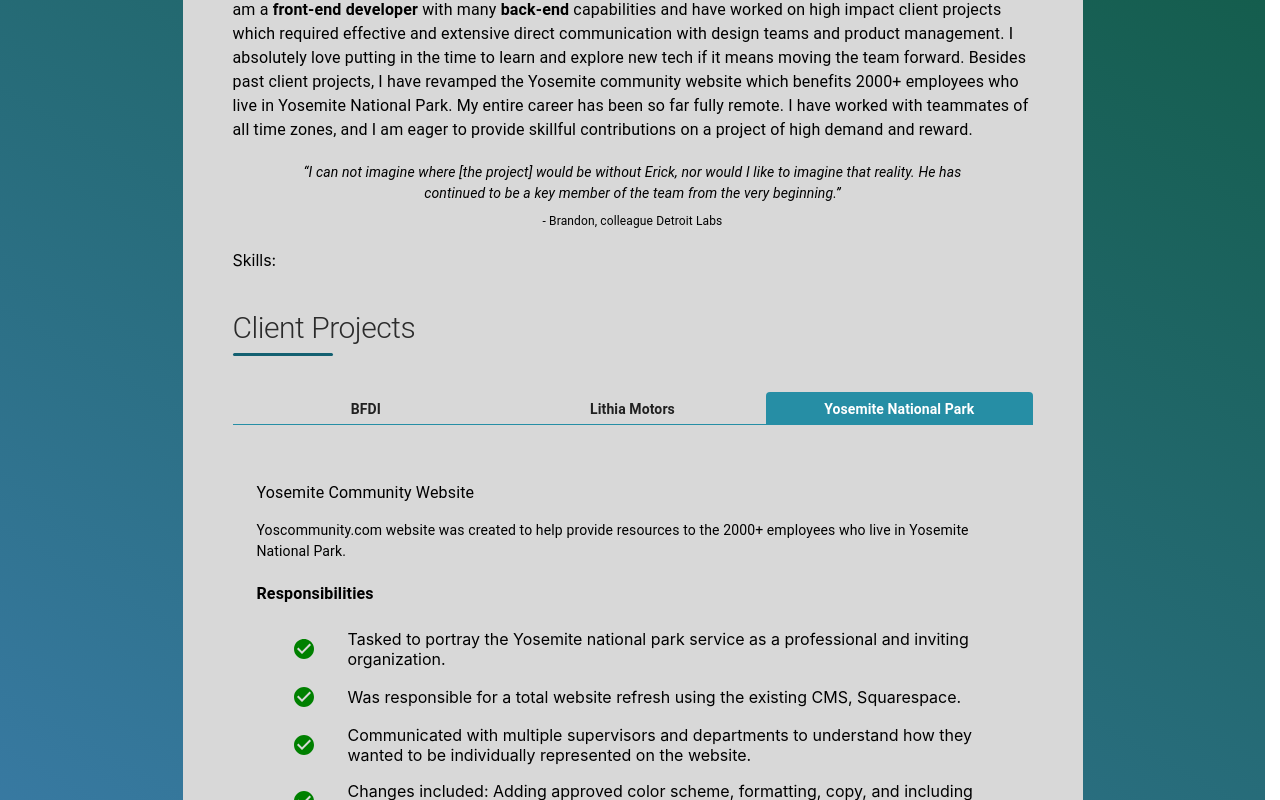
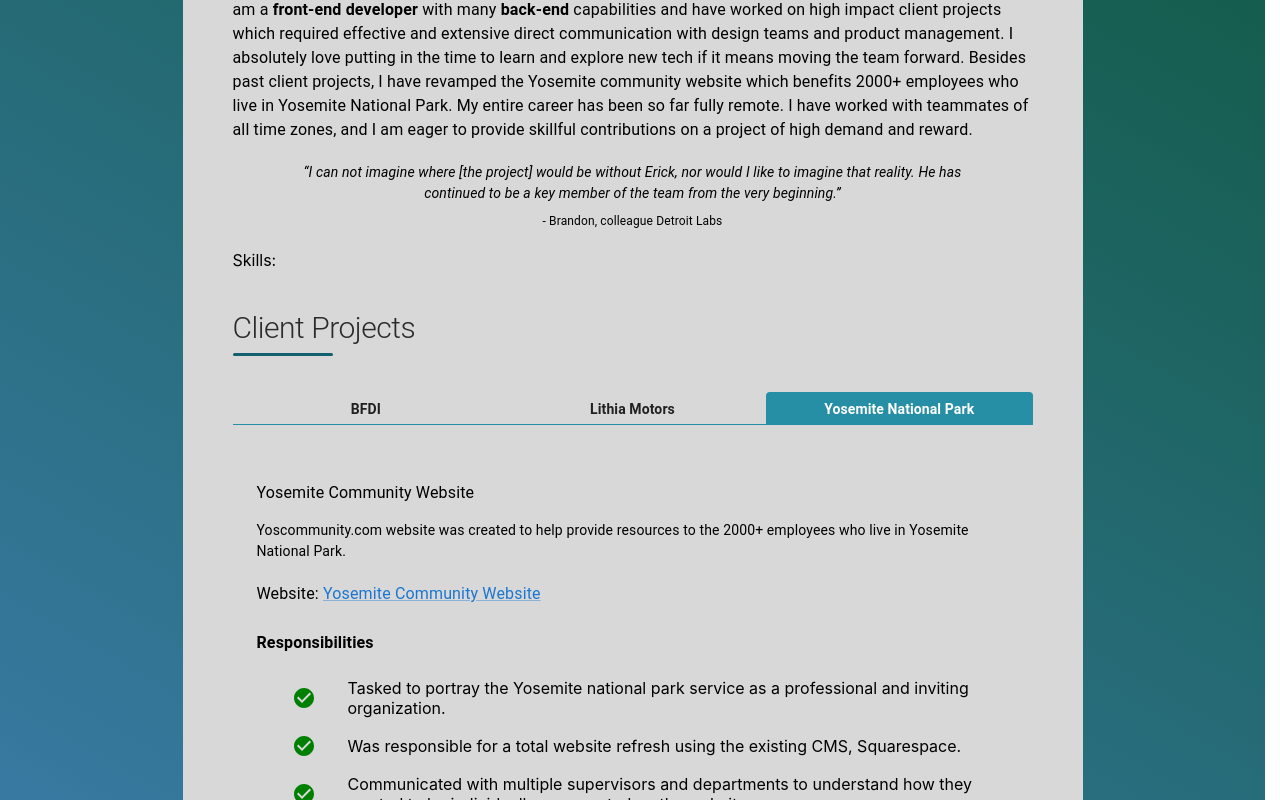
Before and after one commit to Erick-Bravo/Erick-Bravo.github.io, a React (Create React App) app: page / in a window 1280 px wide. Both pictures are taken after a click on the tab "Yosemite National Park". Shown: the part 627-1427 px from the top of the page. Built offline with nearby package versions, Linux system fonts and the light colour scheme.

Commit message:
website section for dynamic tabs

```diff
--- a/src/components/ContentComponents/Projects/ClientProjects/ClientProjects.tsx
+++ b/src/components/ContentComponents/Projects/ClientProjects/ClientProjects.tsx
@@ -38,7 +38,7 @@
   },
   {
     label: "Lithia Motors",
-    title: "Driveway.com",
+    title: "Driveway",
     description:
     "Driveway.com, a direct competitor to Carvana, is the only online car retailer that puts you in complete control of every aspect of car ownership. As part of one of the largest automotive retailers, you get to shop directly from Lithia's nationwide inventory. I worked on the team responsible for the entire vehicle purchase cart-flow.",
     responsibilities: ListLithia,
@@ -56,7 +56,7 @@
     responsibilities: ListYosemite,
     content: "content",
     website: {
-      label: "Yosemite Comunity Website",
+      label: "Yosemite Community Website",
       link: "https://www.yoscommunity.com",
     },
   },
--- a/src/components/DynamicTabs/DynamicTabs.tsx
+++ b/src/components/DynamicTabs/DynamicTabs.tsx
@@ -5,7 +5,7 @@
 import { TabHRStyled, TabsStyled } from "./DynamicTabs.styled";
 import { SyntheticEvent, useState } from "react";
 import styled from "@emotion/styled";
-import { List, ListItem, ListItemIcon } from "@mui/material";
+import { Link, List, ListItem, ListItemIcon } from "@mui/material";
 import CheckCircleIcon from "@mui/icons-material/CheckCircle";
 
 interface TabPanelProps {
@@ -86,6 +86,16 @@
             <Typography sx={{ fontSize: "14px", marginBottom: "20px" }}>
               {data.description}
             </Typography>
+
+            <Typography sx={{ marginBottom: "25px" }}>
+              Website:{" "}
+              {data.website.link ? (
+                <Link href={data.website.link}>{data.website.label}</Link>
+              ) : (
+                "Under Construction"
+              )}
+            </Typography>
+
             {data.responsibilities && (
               <>
                 <Typography sx={{ fontWeight: 600, marginBottom: "15px" }}>
@@ -93,10 +103,10 @@
                 </Typography>
                 {data.responsibilities.map((list) => {
                   return (
-                    <List key={list} sx={{marginLeft: "35px"}}>
+                    <List key={list} sx={{ marginLeft: "35px" }}>
                       <ListItem disablePadding>
                         <ListItemIcon>
-                          <CheckCircleIcon sx={{color: "green"}} />
+                          <CheckCircleIcon sx={{ color: "green" }} />
                         </ListItemIcon>
                         {list}
                       </ListItem>
```
